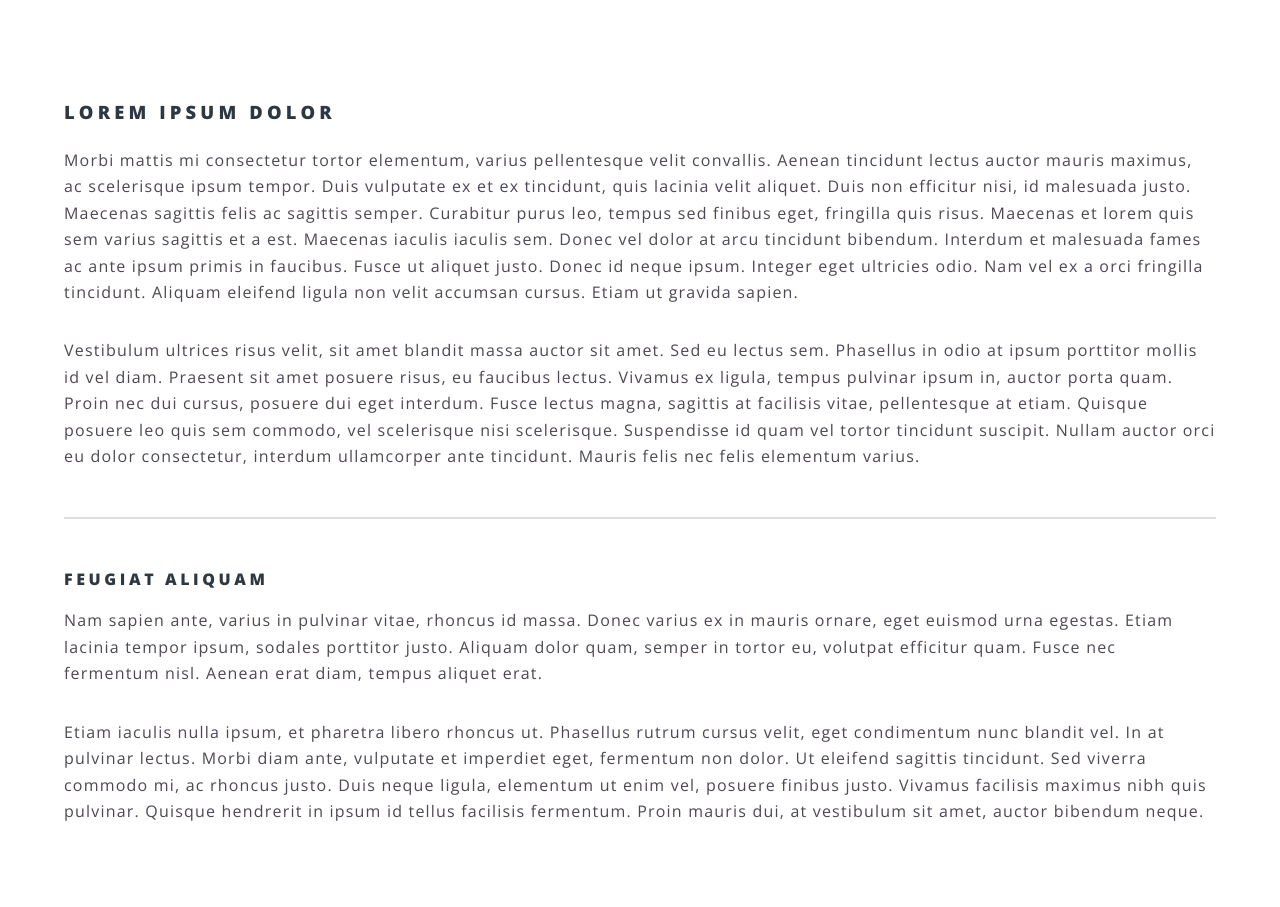
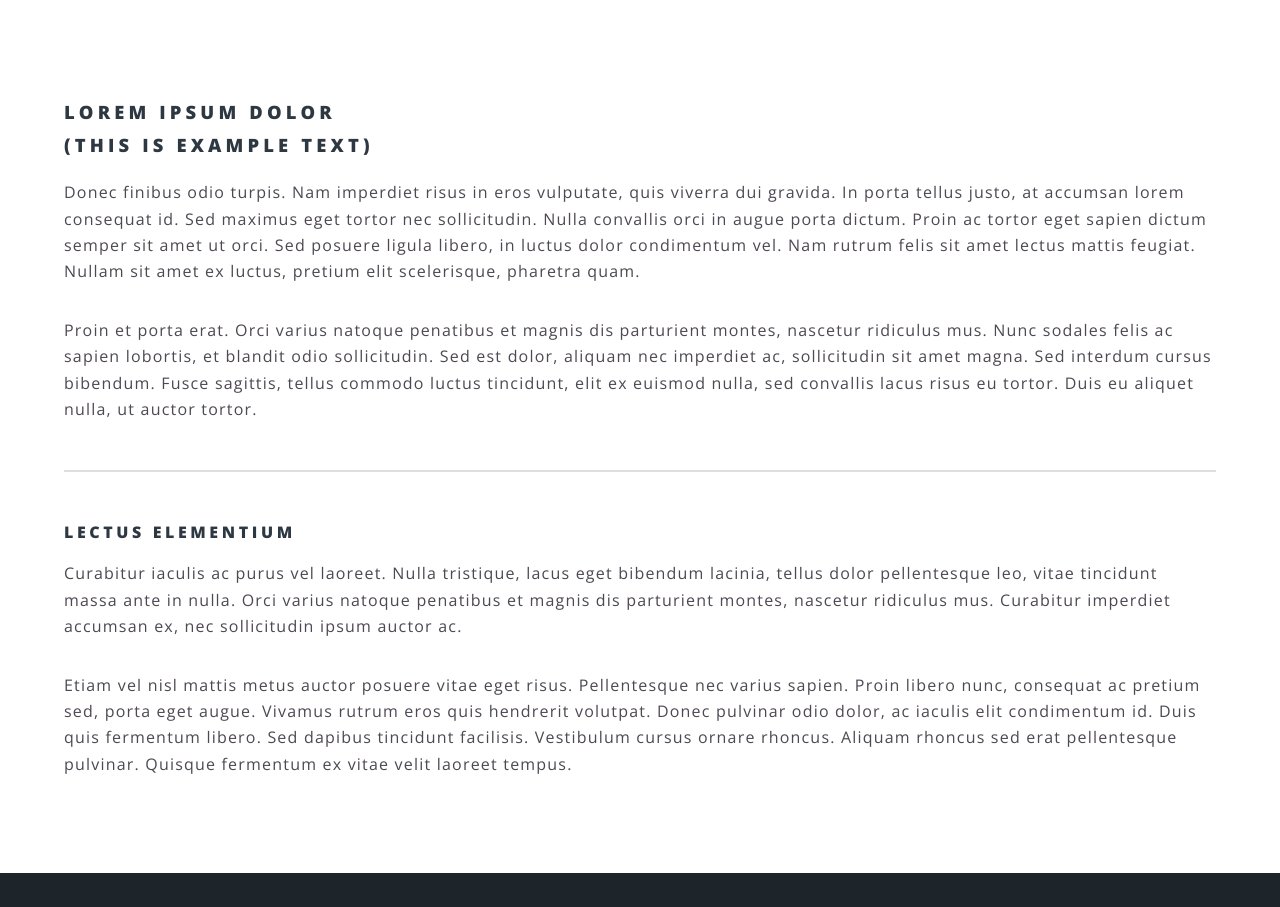
Before and after one commit to ydaves/ydaves.github.io, a Jekyll site: the page built from generic.html, in a window 1280 px wide and 1400 px high. Shown: the part 493-1400 px from the top of the window. Built offline with Jekyll 4.4.1, drawn with Linux system fonts in a browser that asks for light colours.

Commit message:
Add files via upload

```diff
--- a/generic.html
+++ b/generic.html
@@ -2,10 +2,10 @@
 layout: page
 title: Generic
 ---
-	<h3>Lorem ipsum dolor</h3>
-	<p>Morbi mattis mi consectetur tortor elementum, varius pellentesque velit convallis. Aenean tincidunt lectus auctor mauris maximus, ac scelerisque ipsum tempor. Duis vulputate ex et ex tincidunt, quis lacinia velit aliquet. Duis non efficitur nisi, id malesuada justo. Maecenas sagittis felis ac sagittis semper. Curabitur purus leo, tempus sed finibus eget, fringilla quis risus. Maecenas et lorem quis sem varius sagittis et a est. Maecenas iaculis iaculis sem. Donec vel dolor at arcu tincidunt bibendum. Interdum et malesuada fames ac ante ipsum primis in faucibus. Fusce ut aliquet justo. Donec id neque ipsum. Integer eget ultricies odio. Nam vel ex a orci fringilla tincidunt. Aliquam eleifend ligula non velit accumsan cursus. Etiam ut gravida sapien.</p>
-	<p>Vestibulum ultrices risus velit, sit amet blandit massa auctor sit amet. Sed eu lectus sem. Phasellus in odio at ipsum porttitor mollis id vel diam. Praesent sit amet posuere risus, eu faucibus lectus. Vivamus ex ligula, tempus pulvinar ipsum in, auctor porta quam. Proin nec dui cursus, posuere dui eget interdum. Fusce lectus magna, sagittis at facilisis vitae, pellentesque at etiam. Quisque posuere leo quis sem commodo, vel scelerisque nisi scelerisque. Suspendisse id quam vel tortor tincidunt suscipit. Nullam auctor orci eu dolor consectetur, interdum ullamcorper ante tincidunt. Mauris felis nec felis elementum varius.</p>
+	<h3>Lorem ipsum dolor<br> (This is Example Text)</h3>
+	<p>Donec finibus odio turpis. Nam imperdiet risus in eros vulputate, quis viverra dui gravida. In porta tellus justo, at accumsan lorem consequat id. Sed maximus eget tortor nec sollicitudin. Nulla convallis orci in augue porta dictum. Proin ac tortor eget sapien dictum semper sit amet ut orci. Sed posuere ligula libero, in luctus dolor condimentum vel. Nam rutrum felis sit amet lectus mattis feugiat. Nullam sit amet ex luctus, pretium elit scelerisque, pharetra quam.</p>
+	<p>Proin et porta erat. Orci varius natoque penatibus et magnis dis parturient montes, nascetur ridiculus mus. Nunc sodales felis ac sapien lobortis, et blandit odio sollicitudin. Sed est dolor, aliquam nec imperdiet ac, sollicitudin sit amet magna. Sed interdum cursus bibendum. Fusce sagittis, tellus commodo luctus tincidunt, elit ex euismod nulla, sed convallis lacus risus eu tortor. Duis eu aliquet nulla, ut auctor tortor.</p>
 	<hr />
-	<h4>Feugiat aliquam</h4>
-	<p>Nam sapien ante, varius in pulvinar vitae, rhoncus id massa. Donec varius ex in mauris ornare, eget euismod urna egestas. Etiam lacinia tempor ipsum, sodales porttitor justo. Aliquam dolor quam, semper in tortor eu, volutpat efficitur quam. Fusce nec fermentum nisl. Aenean erat diam, tempus aliquet erat.</p>
-	<p>Etiam iaculis nulla ipsum, et pharetra libero rhoncus ut. Phasellus rutrum cursus velit, eget condimentum nunc blandit vel. In at pulvinar lectus. Morbi diam ante, vulputate et imperdiet eget, fermentum non dolor. Ut eleifend sagittis tincidunt. Sed viverra commodo mi, ac rhoncus justo. Duis neque ligula, elementum ut enim vel, posuere finibus justo. Vivamus facilisis maximus nibh quis pulvinar. Quisque hendrerit in ipsum id tellus facilisis fermentum. Proin mauris dui, at vestibulum sit amet, auctor bibendum neque.</p>
+	<h4>Lectus Elementium</h4>
+	<p>Curabitur iaculis ac purus vel laoreet. Nulla tristique, lacus eget bibendum lacinia, tellus dolor pellentesque leo, vitae tincidunt massa ante in nulla. Orci varius natoque penatibus et magnis dis parturient montes, nascetur ridiculus mus. Curabitur imperdiet accumsan ex, nec sollicitudin ipsum auctor ac.</p>
+	<p>Etiam vel nisl mattis metus auctor posuere vitae eget risus. Pellentesque nec varius sapien. Proin libero nunc, consequat ac pretium sed, porta eget augue. Vivamus rutrum eros quis hendrerit volutpat. Donec pulvinar odio dolor, ac iaculis elit condimentum id. Duis quis fermentum libero. Sed dapibus tincidunt facilisis. Vestibulum cursus ornare rhoncus. Aliquam rhoncus sed erat pellentesque pulvinar. Quisque fermentum ex vitae velit laoreet tempus.</p>
```
Also changed, not shown: index.html (+19 -19 lines).
